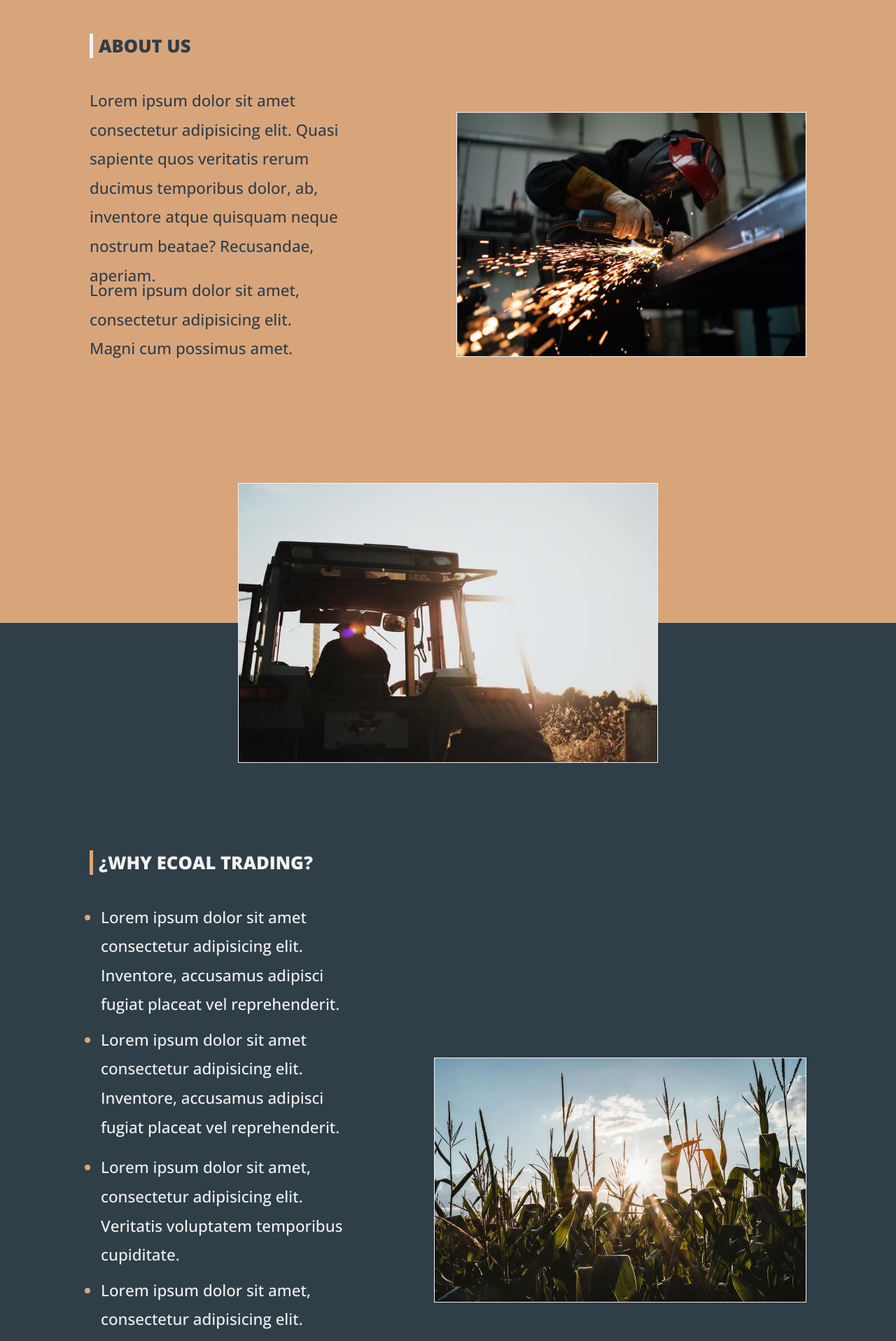
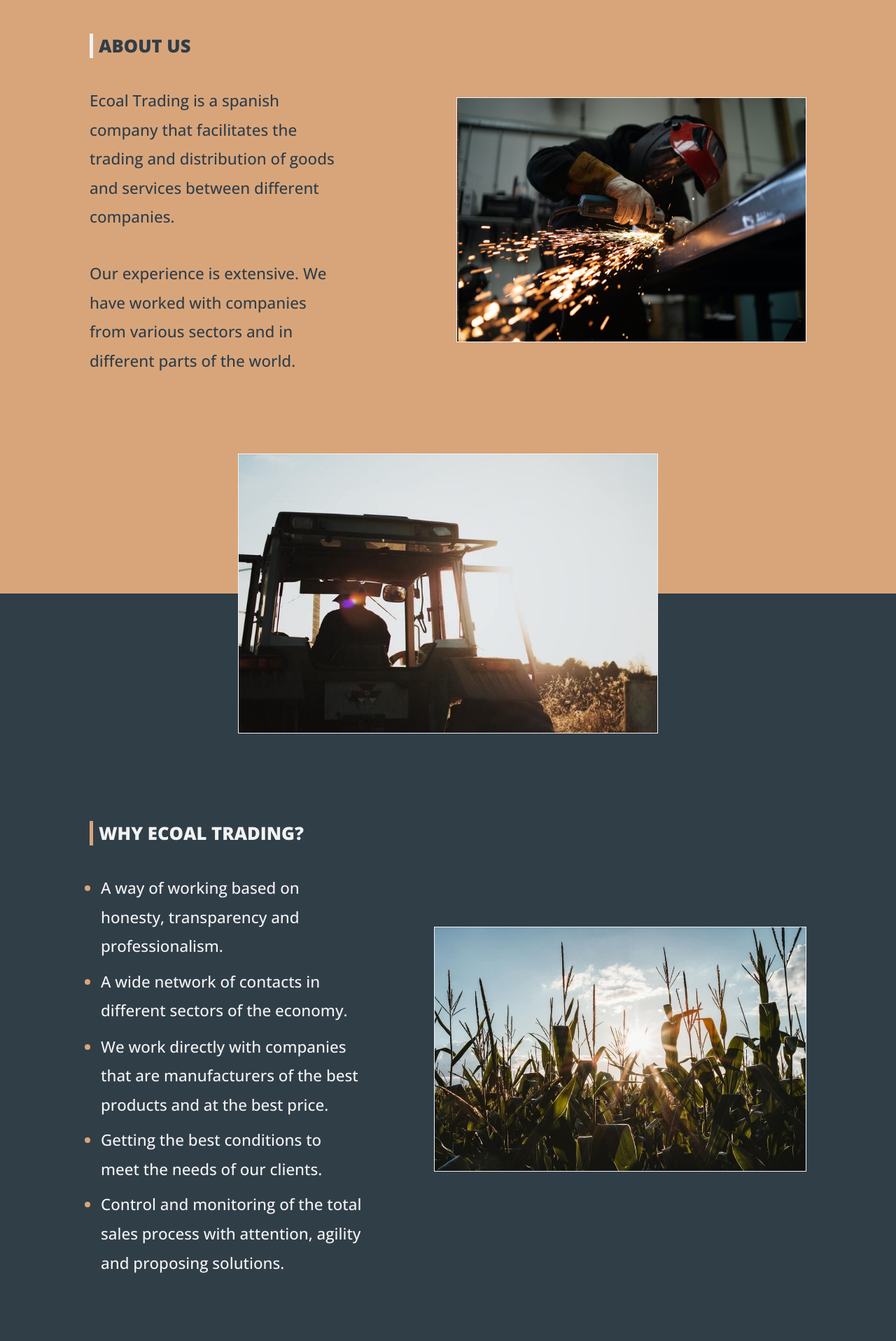
Before and after one commit to lardam/ecoal-trading, a Next.js app: page /en in a window 1280 px wide. Shown: the part 180-2096 px from the top of the page at 70% size. Built offline with nearby package versions, Linux system fonts and the light colour scheme.

Commit message:
Change on pictures + added english text - v.1.4

```diff
--- a/app/components/Carousel.jsx
+++ b/app/components/Carousel.jsx
@@ -1,6 +1,6 @@
 import Image from 'next/image'
 import CarouselImg1 from '/public/assets/commod-1.jpg'
-import CarouselImg2 from '/public/assets/home-img-2.jpg'
+import CarouselImg2 from '/public/assets/grapes.jpg'
 import CarouselImg3 from '/public/assets/containers-on-ship.jpg'
 import CarouselImg4 from '/public/assets/welcome-img-2.jpg'
 import logo from '/public/assets/logo_1.png'
--- a/app/components/Header.jsx
+++ b/app/components/Header.jsx
@@ -30,7 +30,8 @@ export function Footer(){
                 <ul id='contact-list'>
                     <li><a href='mailto:gerencia@ecoaltrading.es'>gerencia@ecoaltrading.es</a></li>
                     <li><a href="mailto:ventas@ecoaltrading.es">ventas@ecoaltrading.es</a></li>
-                    <li><a href="tel:34936940232">+(34) 93 6940 232</a></li>
+                    <li><a href="tel:34658202579">+(34) 658 202 579</a></li>
+                    <li><a href="tel:34644057707">+(34) 644 057 707</a></li>
                 </ul>
             </div>
             <div id='footer-copyright'>
@@ -48,7 +49,8 @@ export function FooterEn(){
                 <ul id='contact-list'>
                     <li><a href='mailto:gerencia@ecoaltrading.es'>gerencia@ecoaltrading.es</a></li>
                     <li><a href="mailto:ventas@ecoaltrading.es">ventas@ecoaltrading.es</a></li>
-                    <li><a href="tel:34936940232">+(34) 93 6940 232</a></li>
+                    <li><a href="tel:34658202579">+(34) 658 202 579</a></li>
+                    <li><a href="tel:34644057707">+(34) 644 057 707</a></li>
                 </ul>
             </div>
             <div id='footer-copyright'>
--- a/app/components/ImgCarousel.jsx
+++ b/app/components/ImgCarousel.jsx
@@ -2,7 +2,7 @@ import Image from "next/image"
 import containers from "/public/assets/container.jpg"
 import steel from "/public/assets/steel.jpg"
 import computers from "/public/assets/computers.jpg"
-import grapes from "/public/assets/grapes.jpg"
+import grapes from "/public/assets/home-img-2.jpg"
 
 export function ImgCarousel(props){
     return(
--- a/app/en/page.jsx
+++ b/app/en/page.jsx
@@ -18,14 +18,12 @@ export default function English() {
                     <div id='about-text-content-top' className='section-content'>
                         <h2 id='about-title' className='section-title'>about us</h2>
                         <p className='section-text'>
-                        Lorem ipsum dolor sit amet consectetur adipisicing elit. Quasi sapiente quos veritatis rerum ducimus temporibus dolor, ab, inventore atque quisquam neque nostrum beatae? Recusandae, aperiam.
-                        </p>
+                        Ecoal Trading is a spanish company that  facilitates the trading and distribution of goods and services between different companies.                        </p>
                     </div>
                     <ImgCarousel container="Containers" grapes="Grapes" steel="Steel worker" computer="Office workers" />
                     <div id='about-text-content-btm' className='section-content'>
                         <p className='section-text'>
-                        Lorem ipsum dolor sit amet, consectetur adipisicing elit. Magni cum possimus amet.
-                        </p>
+                        Our experience is extensive. We have worked with companies from various sectors and in different parts of the world.                        </p>
                     </div>
                 </div>
                 <div id='middle-img-container' className='img-container'>
@@ -44,10 +42,10 @@ export default function English() {
                 </div>
                 <div id='why-us' className='section-container'>
                     <div id='why-us-text-content-top' className='section-content'>
-                        <h2 id='about-title' className='section-title'>¿why ecoal trading?</h2>
+                        <h2 id='about-title' className='section-title'>why ecoal trading?</h2>
                         <ul className='section-list'>
-                            <li>Lorem ipsum dolor sit amet consectetur adipisicing elit. Inventore, accusamus adipisci fugiat placeat vel reprehenderit.</li>
-                            <li>Lorem ipsum dolor sit amet consectetur adipisicing elit. Inventore, accusamus adipisci fugiat placeat vel reprehenderit.</li>
+                            <li>A way of working based on honesty, transparency and professionalism.</li>
+                            <li>A wide network of contacts in different sectors of the economy.</li>
                         </ul>
                     </div>
                     <div id='list-img-container' className='img-container'>
@@ -55,9 +53,9 @@ export default function English() {
                     </div>
                     <div id='why-us-text-content-btm' className='section-content'>
                         <ul className='section-list'>
-                            <li>Lorem ipsum dolor sit amet, consectetur adipisicing elit. Veritatis voluptatem temporibus cupiditate.</li>
-                            <li>Lorem ipsum dolor sit amet, consectetur adipisicing elit. Veritatis voluptatem temporibus cupiditate.</li>
-                            <li>Lorem ipsum dolor sit amet, consectetur adipisicing elit. Veritatis voluptatem temporibus cupiditate.</li>
+                            <li>We work directly with companies that are manufacturers of the best products and at the best price.</li>
+                            <li>Getting the best conditions to meet the needs of our clients.</li>
+                            <li>Control and monitoring of the total sales process with attention, agility and proposing solutions.</li>
                         </ul>
                     </div>
                 </div>
--- a/app/page.jsx
+++ b/app/page.jsx
@@ -27,7 +27,7 @@ export default function Home() {
                     <div id='about-text-content-btm' className='section-content'>
                         <p className='section-text'>
                         Nuestra experiencia nos ha permitido trabajar con empresas
-                        de diferentes sectores  y en diferentes puntos del mundo.
+                        de distintos sectores  y en diferentes puntos del mundo.
                         </p>
                     </div>
                 </div>
--- a/styles/styles.scss
+++ b/styles/styles.scss
@@ -134,7 +134,7 @@ body{
                 color: $green;
             }
             #contact-list{
-                height: 5rem;
+                height: 6.5rem;
                 display: flex;
                 flex-direction: column;
                 justify-content: space-evenly;
```
